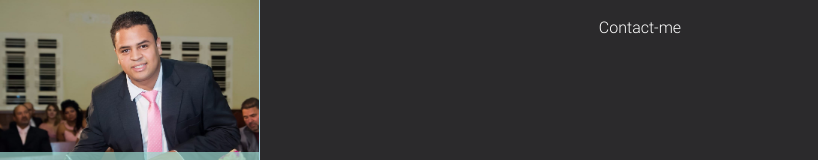
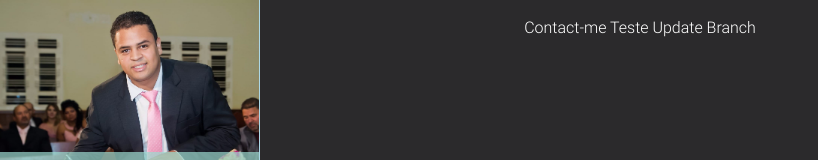
Before and after one commit to MarcusVogado/MeuPortfolio, an Angular app: page /contact in a window 1280 px wide. Shown: the top 160 px of the page, without its empty margins (0-818 px from the left). Built offline with nearby package versions, Linux system fonts and the light colour scheme.

Commit message:
teste for new branch

```diff
--- a/src/app/pages/contact/contact.component.html
+++ b/src/app/pages/contact/contact.component.html
@@ -1,4 +1,4 @@
 
 <div class="content__page-container">
-    <h1>Contact-me</h1>
+    <h1>Contact-me Teste Update Branch</h1>
 </div>
```
